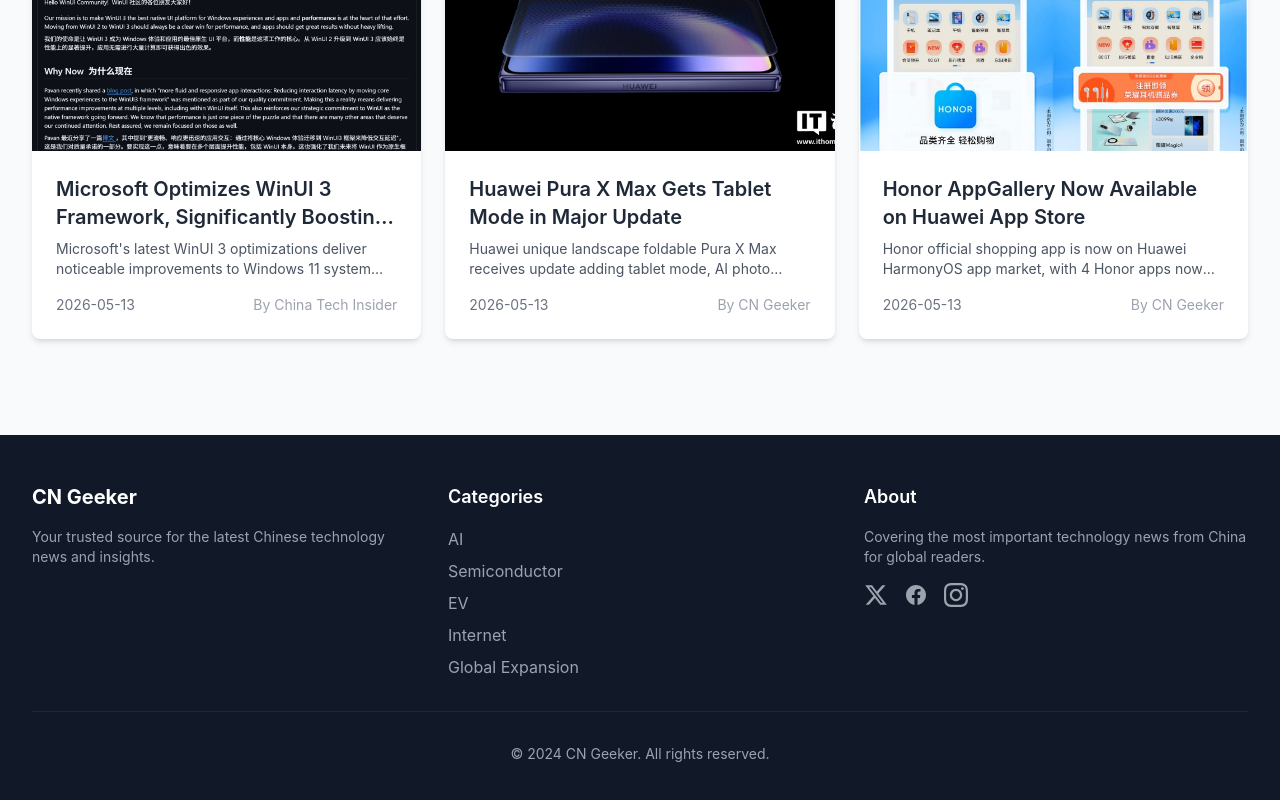
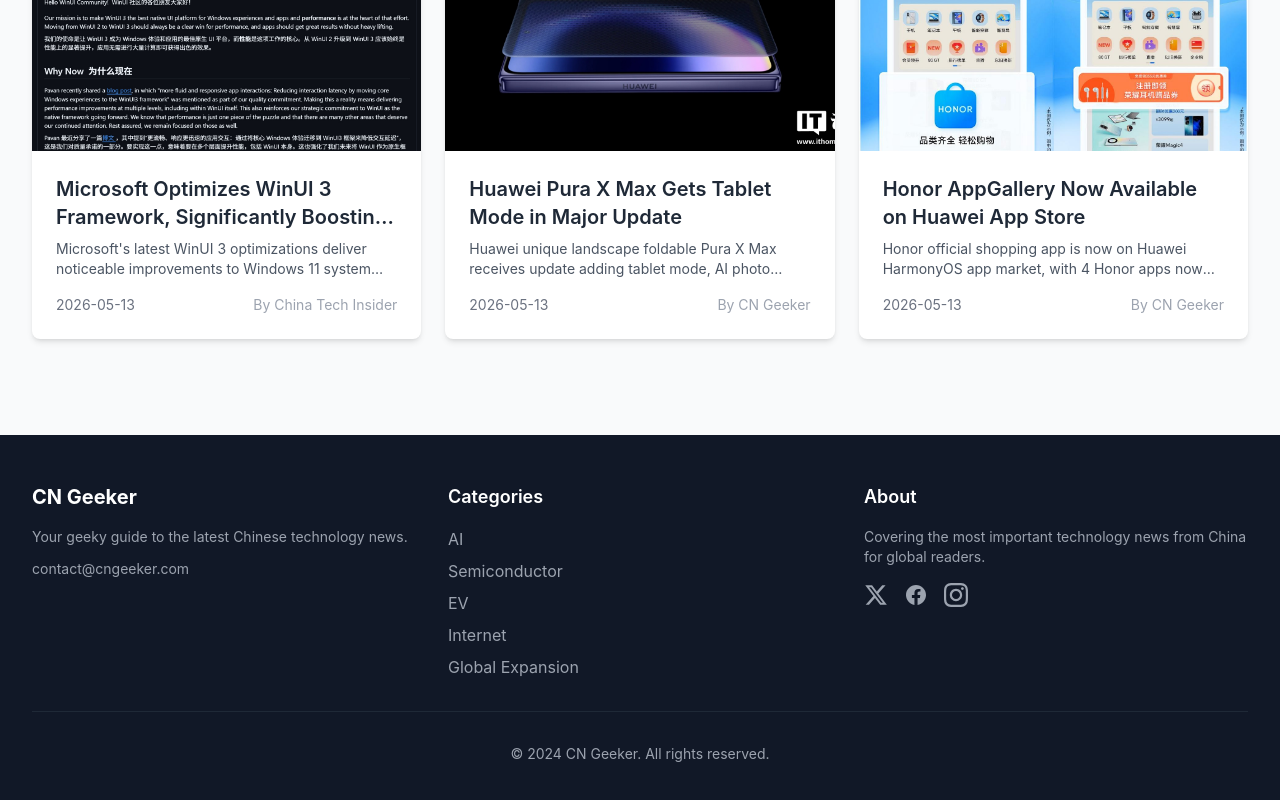
Before and after one commit to fushuqian/cnitnews, a Next.js app: page / in a window 1280 px wide. Shown: the part 2453-3253 px from the top of the page. Built offline with nearby package versions, Linux system fonts and the light colour scheme.

Commit message:
Add contact email to footer

```diff
--- a/src/components/Footer.tsx
+++ b/src/components/Footer.tsx
@@ -6,7 +6,10 @@
           <div>
             <h3 className="text-xl font-bold mb-4">CN Geeker</h3>
             <p className="text-gray-400 text-sm">
-              Your trusted source for the latest Chinese technology news and insights.
+              Your geeky guide to the latest Chinese technology news.
+            </p>
+            <p className="text-gray-400 text-sm mt-3">
+              <a href="mailto:contact@cngeeker.com" className="hover:text-white transition-colors">contact@cngeeker.com</a>
             </p>
           </div>
           <div>
```
